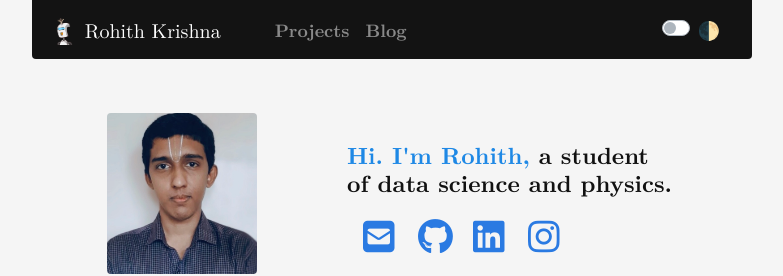
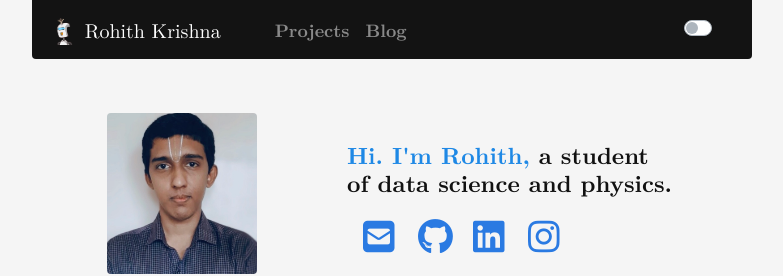
Before and after one commit to rohithmay/rohithmay.github.io, a Jekyll site: the page built from index.md, in a window 1280 px wide. Shown: the top 276 px of the page, without its empty margins (248-1031 px from the left). Built offline with Jekyll 4.4.1, drawn with Linux system fonts in a browser that asks for light colours; nearby versions of some CDN libraries; a style sheet for code colours, icons or effects is not loaded.

Commit message:
Update navbar.html

```diff
--- a/_includes/navbar.html
+++ b/_includes/navbar.html
@@ -27,7 +27,8 @@
                    data-placement="bottom"
                    title="Dark Mode">
           <input type="checkbox" class="custom-control-input" id="darkSwitch">
-          <label class="custom-control-label" for="darkSwitch">  🌓
+          <label class="custom-control-label" for="darkSwitch">
+            <!-- 🌓 -->
 
           </label></a>
         </div>
```
